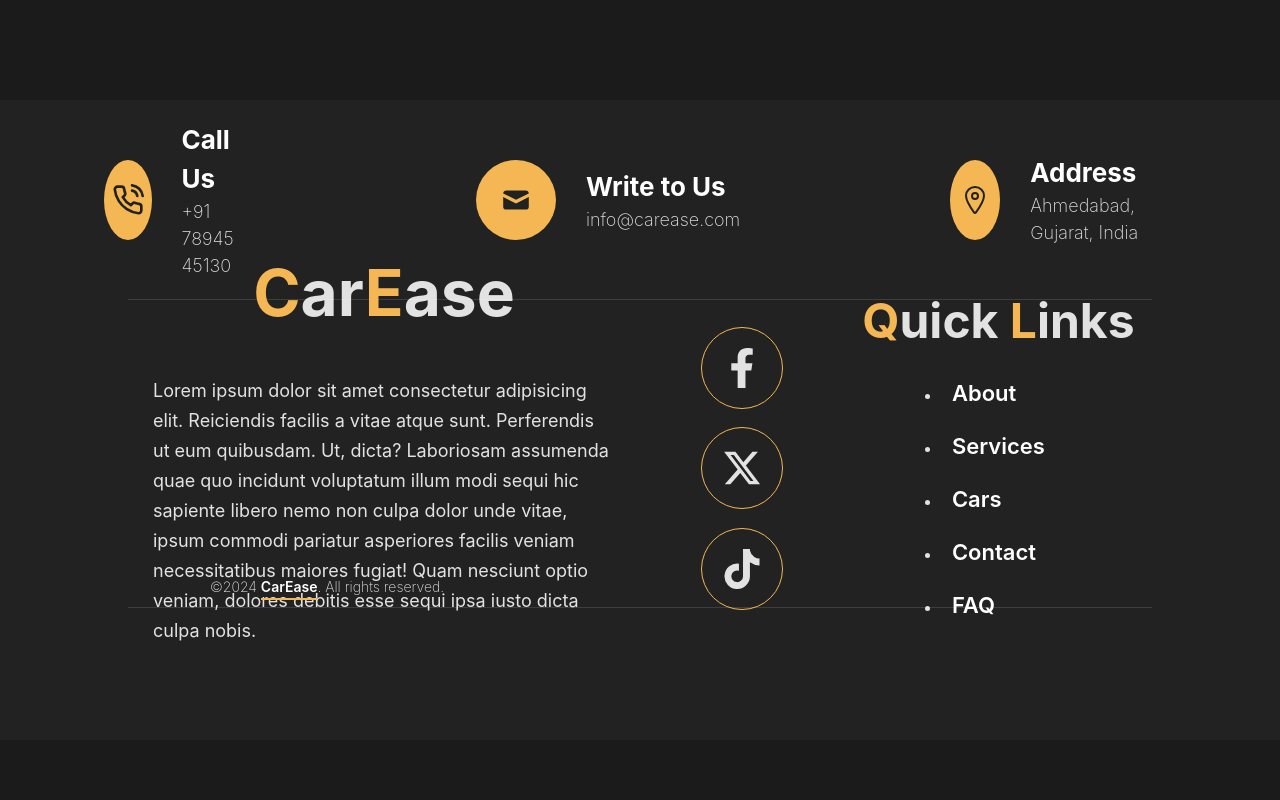
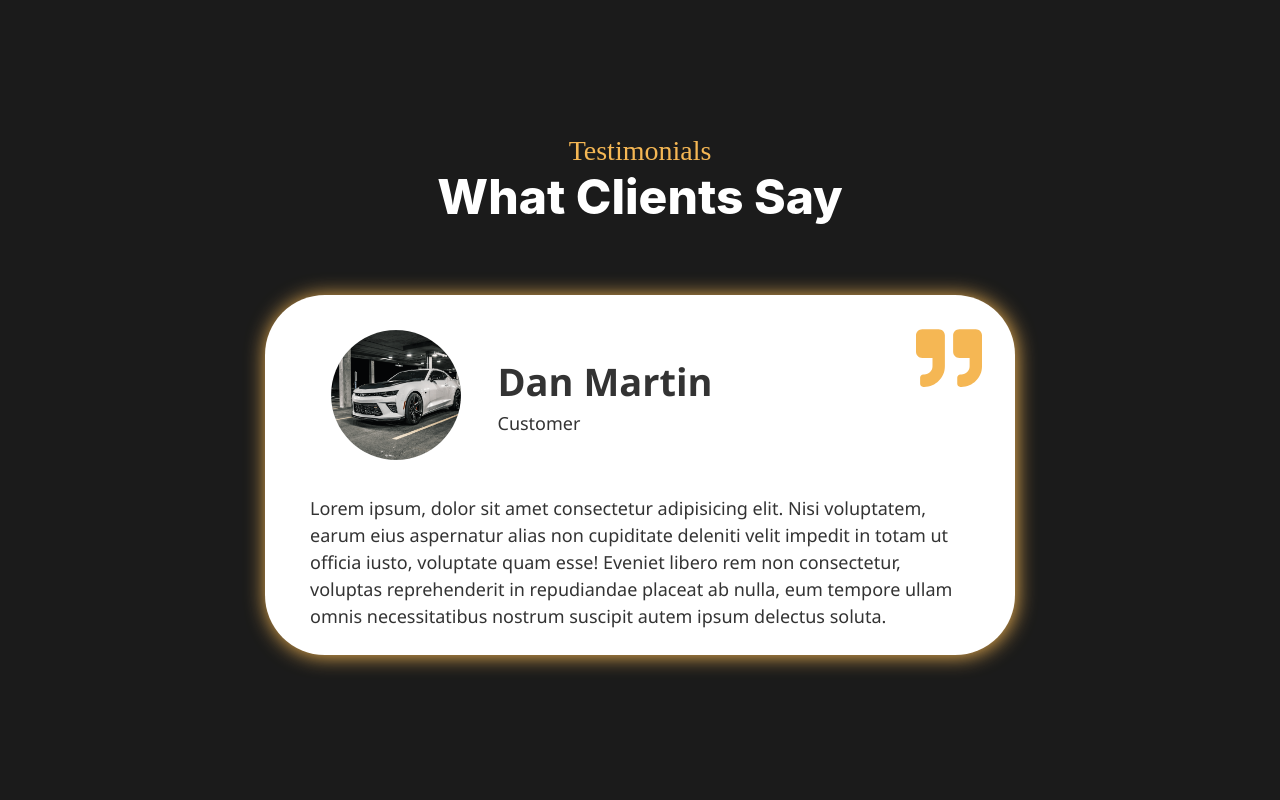
Before and after one commit to ShubhamPatel8734/CarEase-Car_Rental_Service-MARN, a React (Vite) app in the folder frontend/: page / in a window 1280 px wide. Shown: the part 2980-3780 px from the top of the page. Before the commit the page ends 3720 px from the top, so only its background shows below. Built offline with nearby package versions, Linux system fonts and the light colour scheme.

Commit message:
Testimonial Section Added

```diff
--- a/frontend/src/pages/Home.css
+++ b/frontend/src/pages/Home.css
@@ -795,3 +795,136 @@
     color: #222;
     cursor: pointer;
 }
+
+
+/* ---------------------------- Testimonial section ---------------------------- */
+
+.testimonial-section{
+    min-height: 95vh;
+    /* border: 1px solid red; */
+}
+
+.testimonial-section .testimonial-section-title{
+    font-size: 48px;
+    line-height: 46px;
+    font-weight: 800;
+    color: #fff;
+    margin: 20px 0;
+    top: 40px;
+    text-align: center;
+}
+
+.testimonial-section .testimonial-section-title::before{
+    content: attr(data-small-title);
+    text-align: center;
+    color: #f5b754;
+    font-size: 28px;
+    font-weight: 500;
+    font-family: cursive;
+}
+
+.testimonial-section .testimonial-cards{
+    /* border: 1px solid red; */
+    width: 80%;
+    margin-left: 10%;
+    margin-top: 75px;
+    display: flex;
+    justify-content: space-evenly;
+    align-items: center;
+    height: 500px;
+}
+
+.testimonial-cards .testimonial-card{
+    /* border: 1px solid blue; */
+    height: 100%;
+    display: flex;
+    flex-direction: column;
+    justify-content: top;
+    align-items: center;
+}
+
+.testimonial-card .testimonial-desc{
+    height: 360px;
+    width: 750px;
+    background: #fff;
+    border-radius: 60px;
+    display: flex;
+    flex-direction: column;
+    justify-content: top;
+    align-items: left;
+    transition: 0.7s ease-in-out;
+    box-shadow: 1px 1px 20px #f5b754;
+}
+
+.testimonial-desc .testimonial-details{
+    height: 200px;
+    width: 100%;
+    display: flex;
+    flex-direction: row;
+    border-top-left-radius: 60px;
+    border-top-right-radius: 60px;
+}
+
+.testimonial-details .testimonial-img{
+    height: auto;
+    width: 35%;
+    display: flex;
+    justify-content: center;
+    align-items: center;
+    border-top-left-radius: 60px;
+    padding: 0 30px;
+}
+
+.testimonial-img img{
+    border-radius: 50%;
+    height: 130px;
+    width: 130px;
+}
+
+.testimonial-details .testimonial-name{
+    height: auto;
+    width: 40%;
+    display: flex;
+    flex-direction: column;
+    align-items: left;
+    justify-content: center;
+    color: #333;
+    font-family: 'Segoe UI', Tahoma, Geneva, Verdana, sans-serif;
+}
+
+.testimonial-name h3{
+    font-size: 38px;
+    font-weight: 600;
+    margin-left: -30px;
+}
+
+.testimonial-name h4{
+    font-size: 18px;
+    font-weight: 500;
+    margin-left: -30px;
+}
+
+.testimonial-details .testimonial-icon{
+    display: flex;
+    justify-content: center;
+    align-items: center;
+    border-top-right-radius: 60px;
+    width: 25%;
+}
+
+.testimonial-icon .quote-icon{
+    font-size: 66px;
+    margin-top: -75px;
+    margin-right: -55px;
+    color: #f5b754;
+}
+
+.testimonial-card .testimonial-desc p{
+    font-size: 18px;
+    font-weight: 500;
+    text-wrap: wrap;
+    text-align: left;
+    font-family: 'Segoe UI', Tahoma, Geneva, Verdana, sans-serif;
+    margin: 0 45px;
+    color: #333;
+}
--- a/frontend/src/pages/Home.jsx
+++ b/frontend/src/pages/Home.jsx
@@ -4,6 +4,7 @@ import {
   FaRegThumbsUp,
   FaArrowRight,
   FaSearch,
+  FaQuoteRight,
   FaCalendar,
   FaCar,
 } from "react-icons/fa";
@@ -217,6 +218,34 @@ const Home = () => {
           </div>
         </div>
       </div>
+
+      {/* --------------------- Testimonial section -------------------- */}
+
+      <div className="testimonial-section">
+        <div className="testimonial-section-title" data-small-title="Testimonials">
+          <br />
+          What Clients Say
+        </div>
+        <div className="testimonial-cards">
+          <div className="testimonial-card">
+            <div className="testimonial-desc">
+            <div className="testimonial-details">
+                <div className="testimonial-img">
+                  <img src="./images/about-us.png" alt="testimonial image"></img>
+                </div>
+                <div className="testimonial-name">
+                  <h3>Dan Martin</h3>
+                  <h4>Customer</h4>
+                </div>
+                <div className="testimonial-icon">
+                  <FaQuoteRight  className="quote-icon"/>
+                </div>
+              </div>
+              <p>Lorem ipsum, dolor sit amet consectetur adipisicing elit. Nisi voluptatem, earum eius aspernatur alias non cupiditate deleniti velit impedit in totam ut officia iusto, voluptate quam esse! Eveniet libero rem non consectetur, voluptas reprehenderit in repudiandae placeat ab nulla, eum tempore ullam omnis necessitatibus nostrum suscipit autem ipsum delectus soluta.</p>
+            </div>
+          </div>
+        </div>
+      </div>
     </>
   );
 };
```
